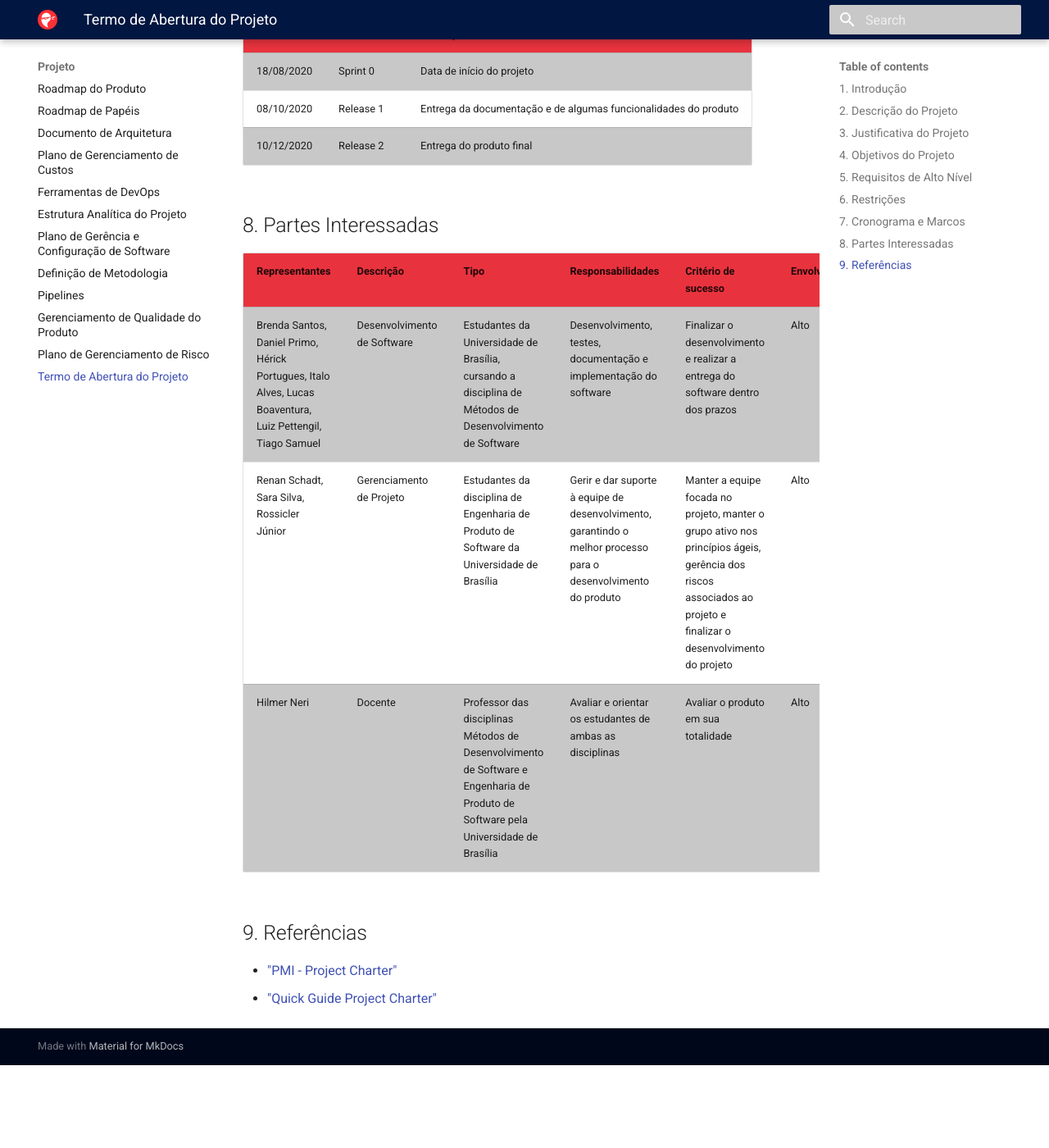
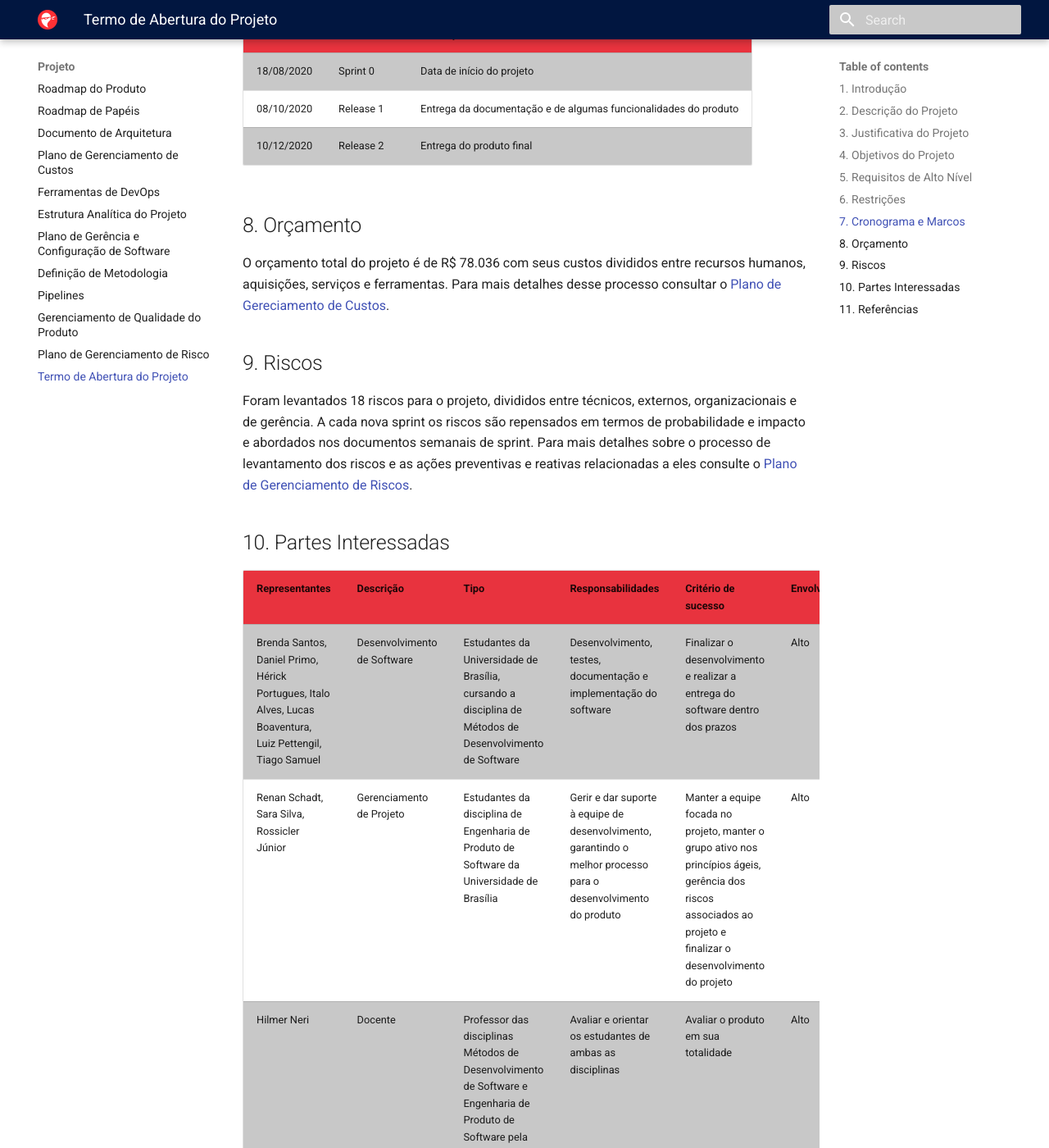
Before and after one commit to fga-eps-mds/2020.1-stay-safe-docs, an MkDocs documentation site: the page built from docs/projeto/tap.md, in a window 1280 px wide and 1400 px high, scrolled down 1703 px. Shown: the whole window at 82% size. Built offline with MkDocs 1.6.1 and Material for MkDocs 9.7.7, drawn with Linux system fonts in a browser that asks for light colours; before the commit the page ends 3002 px from its top, so only the background shows below that.

Commit message:
Update TAP.

```diff
--- a/docs/projeto/tap.md
+++ b/docs/projeto/tap.md
@@ -38,7 +38,13 @@ O projeto terá duração de 114 dias, serão realizadas 17 sprints para complet
 | 08/10/2020 | Release 1 | Entrega da documentação e de algumas funcionalidades do produto |
 | 10/12/2020 | Release 2 | Entrega do produto final |
 
-## 8. Partes Interessadas
+## 8. Orçamento
+O orçamento total do projeto é de R$ 78.036 com seus custos divididos entre recursos humanos, aquisições, serviços e ferramentas. Para mais detalhes desse processo consultar o [Plano de Gereciamento de Custos](https://fga-eps-mds.github.io/2020.1-stay-safe-docs/projeto/costs/).
+
+## 9. Riscos
+Foram levantados 18 riscos para o projeto, divididos entre técnicos, externos, organizacionais e de gerência. A cada nova sprint os riscos são repensados em termos de probabilidade e impacto e abordados nos documentos semanais de sprint. Para mais detalhes sobre o processo de levantamento dos riscos e as ações preventivas e reativas relacionadas a eles consulte o [Plano de Gerenciamento de Riscos](https://fga-eps-mds.github.io/2020.1-stay-safe-docs/projeto/risk-management/).
+
+## 10. Partes Interessadas
 
 | Representantes | Descrição | Tipo | Responsabilidades | Critério de sucesso | Envolvimento |
 |---- |---- |---- |---- |---- |---- |
@@ -46,6 +52,6 @@ O projeto terá duração de 114 dias, serão realizadas 17 sprints para complet
 | Renan Schadt, Sara Silva, Rossicler Júnior | Gerenciamento de Projeto | Estudantes da disciplina de Engenharia de Produto de Software da Universidade de Brasília | Gerir e dar suporte à equipe de desenvolvimento, garantindo o melhor processo para o desenvolvimento do produto | Manter a equipe focada no projeto, manter o grupo ativo nos princípios ágeis, gerência dos riscos associados ao projeto e finalizar o desenvolvimento do projeto | Alto |
 | Hilmer Neri | Docente | Professor das disciplinas Métodos de Desenvolvimento de Software e Engenharia de Produto de Software pela Universidade de Brasília |Avaliar e orientar os estudantes de ambas as disciplinas | Avaliar o produto em sua totalidade | Alto |
 
-## 9. Referências
+## 11. Referências
 * ["PMI - Project Charter"](https://www.pmi.org/learning/library/charter-selling-project-7473)
 * ["Quick Guide Project Charter"](https://www.projectmanager.com/blog/project-charter)
```
